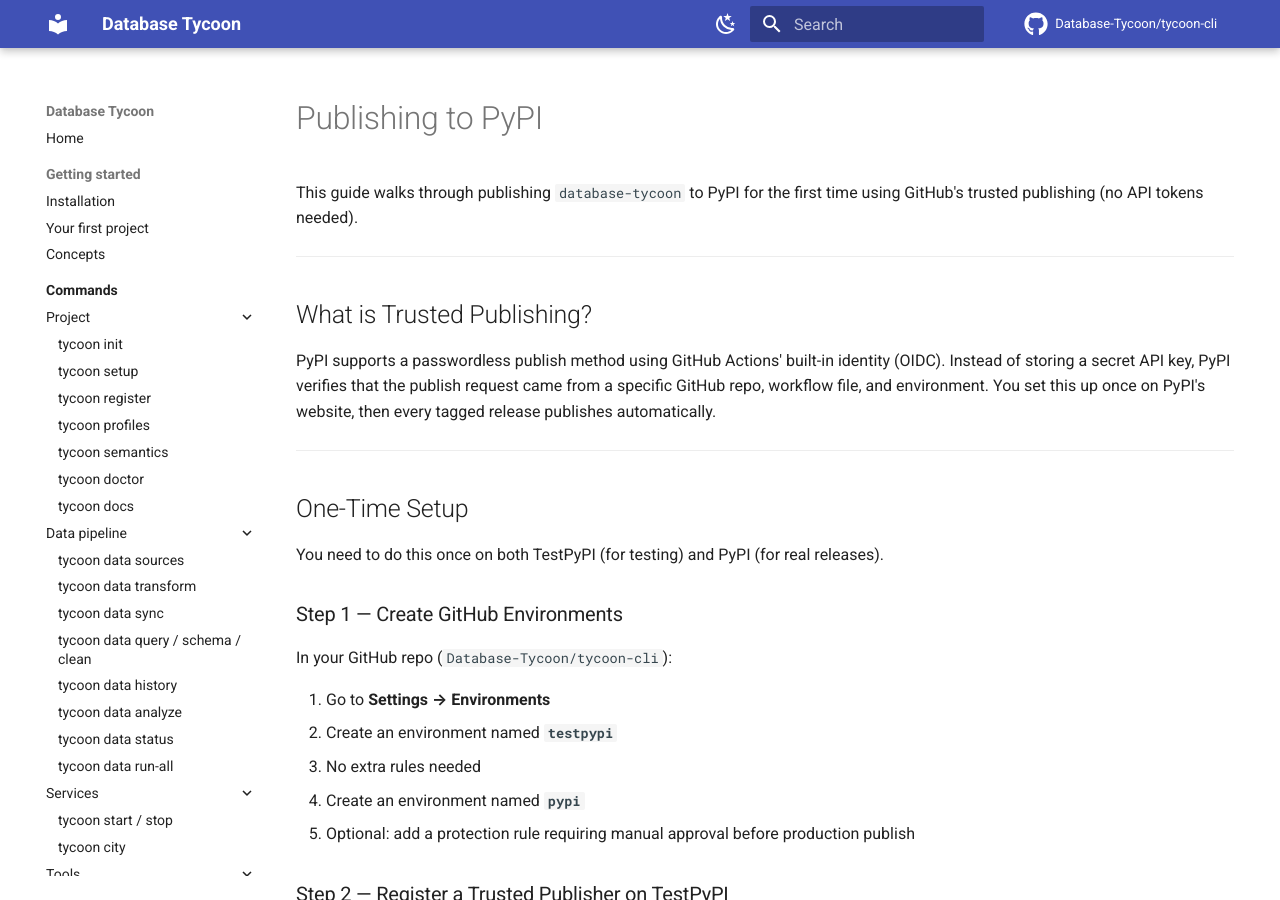
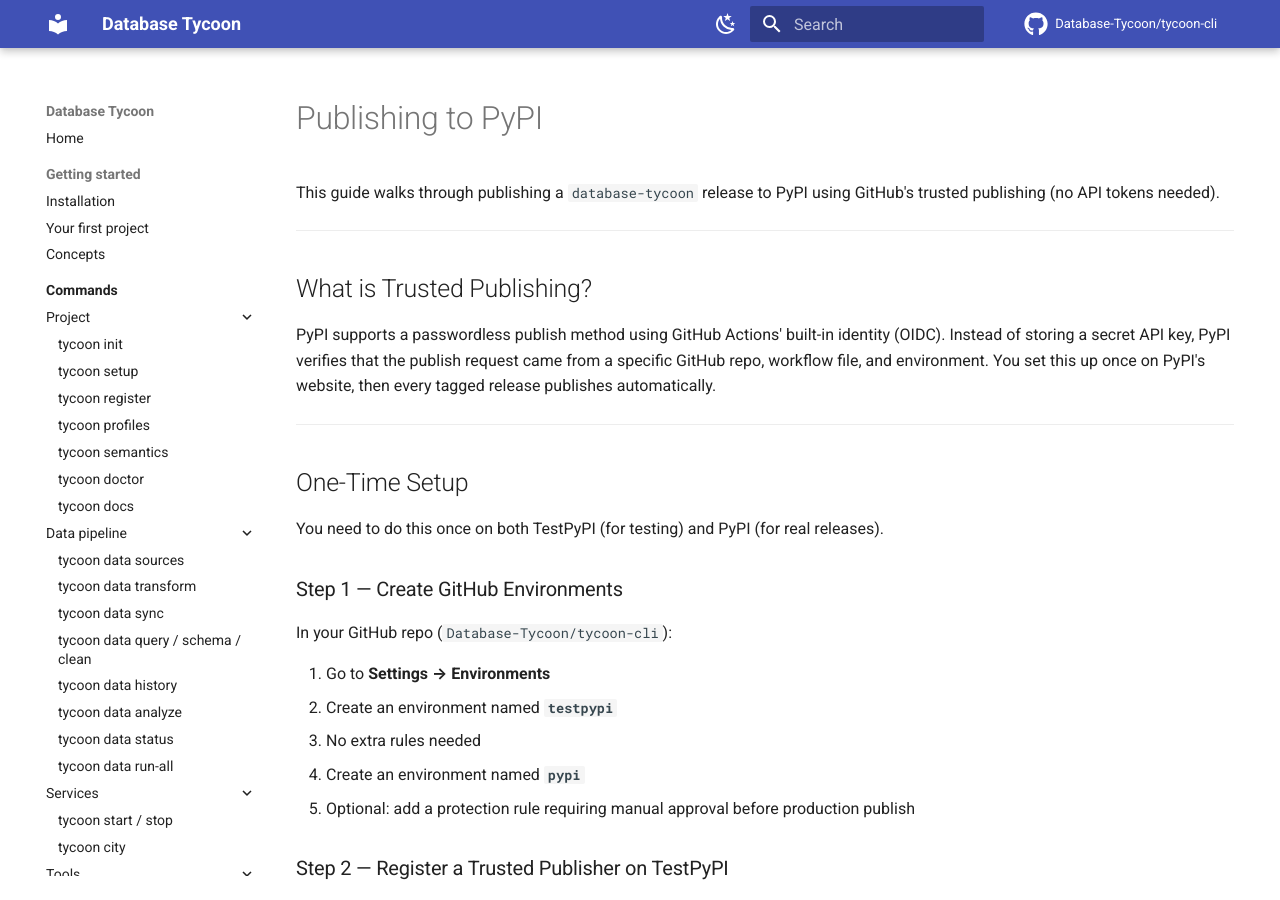
Before and after one commit to Database-Tycoon/tycoon-cli, an MkDocs documentation site: the page built from docs/publishing-to-pypi.md, in a window 1280 px wide and 900 px high. Built offline with MkDocs 1.6.1 and Material for MkDocs 9.7.7, drawn with Linux system fonts in a browser that asks for light colours; comment, search, counter and statistics services are not loaded; some of the changed text lies outside the part shown.

Commit message:
docs(gh-279): pin the twine check and select the tag's publish run
Pin the troubleshooting twine check to 7.0.0, the version
gh-action-pypi-publish v1.14.2 bundles in requirements/runtime.txt, so a
local check matches what the publisher accepts. Filter the step 4 run
lookup by the tag's commit so it cannot pick up the previous run, and drop
the stale "for the first time" from the intro (gh-316 items 3-5).

Co-Authored-By: Claude Opus 5.5 <noreply@anthropic.com>

```diff
--- a/docs/publishing-to-pypi.md
+++ b/docs/publishing-to-pypi.md
@@ -1,6 +1,6 @@
 # Publishing to PyPI
 
-This guide walks through publishing `database-tycoon` to PyPI for the first time using GitHub's trusted publishing (no API tokens needed).
+This guide walks through publishing a `database-tycoon` release to PyPI using GitHub's trusted publishing (no API tokens needed).
 
 ---
 
```
Also changed, not shown: other parts of docs/publishing-to-pypi.md (+2 -2 lines).
